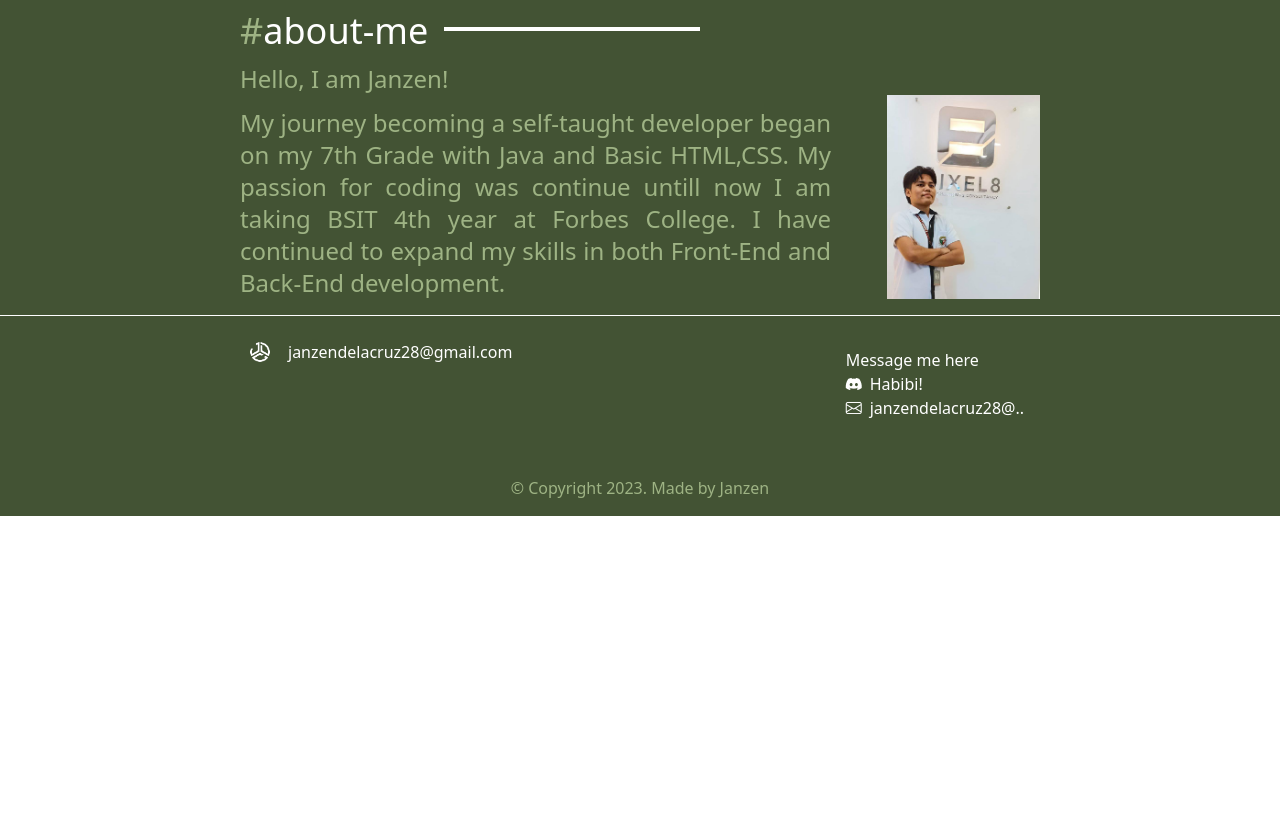
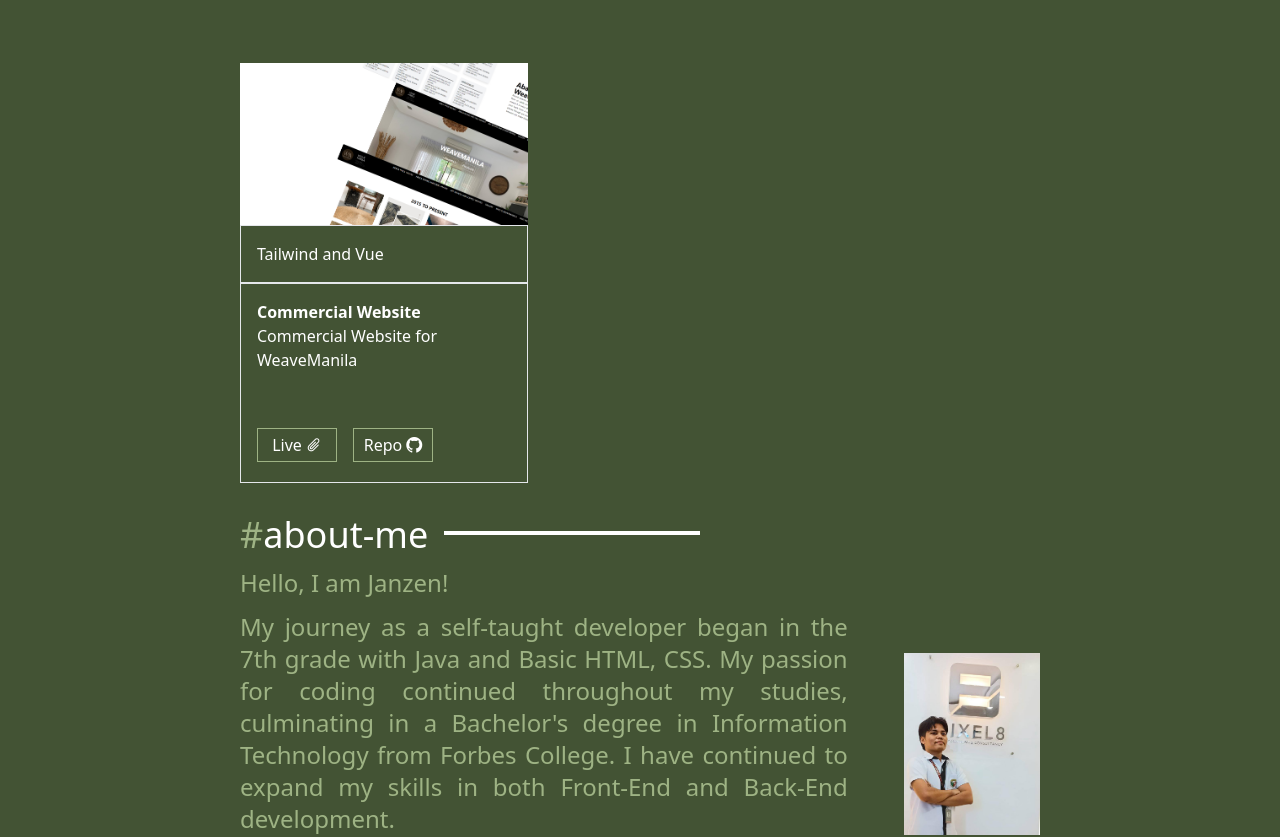
Before and after one commit to JanzenDC/vue-Portfolio, a Vue app: page / in a window 1280 px wide. Shown: the part 1547-2384 px from the top of the page. Before the commit the page ends 2063 px from the top, so only its background shows below. Built offline with nearby package versions, Linux system fonts and the light colour scheme.

Commit message:
"Updated package-lock.json with new versions of dependencies (braces, fill-range, is-number, nanoid, postcss, source-map-js, to-regex-range, and vite) and made changes to App.vue file (added license information,

```diff
--- a/src/App.vue
+++ b/src/App.vue
@@ -9,7 +9,7 @@
       <div class="md:hidden block text-white text-2xl">
         <i class="bi bi-list" @click="toggleMenu"></i>
       </div>
-      <div class="md:hidden bg-[#435334] w-full h-full p-4 fixed mt-[69px] " v-show="isMenuOpen">
+      <div class="md:hidden bg-[#435334] left-0 w-[500px] h-full p-4 fixed mt-[69px] " v-show="isMenuOpen">
         <ul>
           <li class="text-[#9EB384] hover:border-b">
             <a @click="scrollToSection('Home')">
@@ -219,7 +219,7 @@
             <div class="bg-white w-64 h-1 md:block hidden"></div>
           </div>
       </div>
-      <div class="md:flex mt-3 gap-16">
+      <div class="md:grid md:grid-cols-3 mt-3 gap-16">
         <div class="md:w-72 w-full">
           <img src="@/images/static_nft_marketplace.png" alt="background logo" class="lg:w-96 w-full">
           <div class="text-white p-4 border">
@@ -315,9 +315,9 @@
           <p>
             <h1>Hello, I am Janzen!</h1>
             <p class="mt-3">
-              My journey becoming a self-taught developer began on my 7th Grade with Java and Basic HTML,CSS.
-              My passion for coding was continue untill now I am taking BSIT 4th year at Forbes College. I have
-              continued to expand my skills in both Front-End and Back-End development.
+              My journey as a self-taught developer began in the 7th grade with Java and Basic HTML, CSS.
+              My passion for coding continued throughout my studies, culminating in a Bachelor's degree in Information Technology from Forbes College.
+              I have continued to expand my skills in both Front-End and Back-End development.
             </p>
           </p>
         </div>
```
Also changed, not shown: 1 other file (tests, documents, lock files or other folders).
